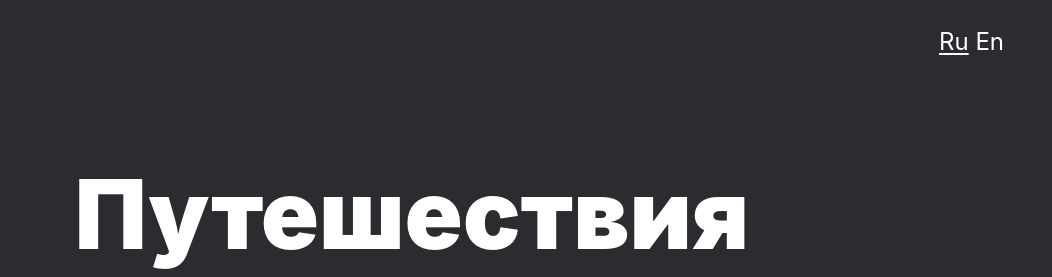
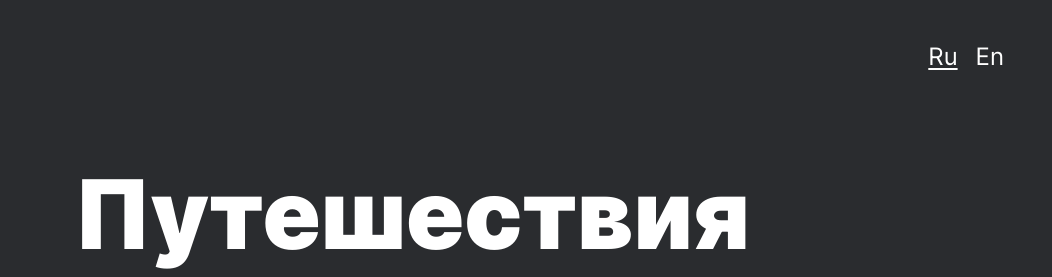
Before and after one commit to ivan-galochkin/russian-travel-bootcamp, a plain HTML site: page index.html in a window 1280 px wide. Shown: the top 277 px of the page, 228-1280 px from the left. Drawn offline with Linux system fonts and the light colour scheme.

Commit message:
attempt 2

```diff
--- a/blocks/content/content.css
+++ b/blocks/content/content.css
@@ -1,3 +1,4 @@
+
 .content {
 	padding: 32px 16px 0 16px;
 	display: flex;
--- a/blocks/header/__lang-link/header__lang-link.css
+++ b/blocks/header/__lang-link/header__lang-link.css
@@ -4,6 +4,7 @@
 	font-weight: 400;
 	text-decoration: none;
 	color: white;
+	margin: 0;
 }
 
 @media (min-width: 1024px) {
--- a/blocks/page/page.css
+++ b/blocks/page/page.css
@@ -1,3 +1,21 @@
+@font-face {
+	font-family: "Inter";
+	src: url(../../fonts/Inter-Black.ttf);
+	font-weight: 900;
+}
+
+@font-face {
+	font-family: "Inter";
+	src: url(../../fonts/Inter-Regular.ttf);
+	font-weight: 400;
+}
+
+@font-face {
+	font-family: "Inter";
+	src: url(../../fonts/Inter-SemiBold.ttf);
+	font-weight: 600;
+}
+
 .page {
 	background-color: #2A2C2F;
 	font-family: Inter, sans-serif;
@@ -5,4 +23,5 @@
 	color: white;
 	margin: 0;
 	padding: 0;
+	overflow-x: hidden;
 }
--- a/index.html
+++ b/index.html
@@ -9,7 +9,7 @@
 <body class="page">
 <header class="header">
   <img alt="Россия без Крыма, Калининграда и Курильских о-в" src="./images/header-logo.svg" class="header__logo"/>
-  <div class="header__lang-link opacity-hover-holder">
+  <div class="header__lang-link-holder">
     <a href="#" class="header__lang-link header__lang-link_active opacity-hover">Ru</a>
     <a href="#" class="header__lang-link opacity-hover opacity-hover">En</a>
   </div>
```
Also changed, not shown: fonts/Inter-Black.ttf (added), fonts/Inter-Regular.ttf (added), fonts/Inter-SemiBold.ttf (added).
